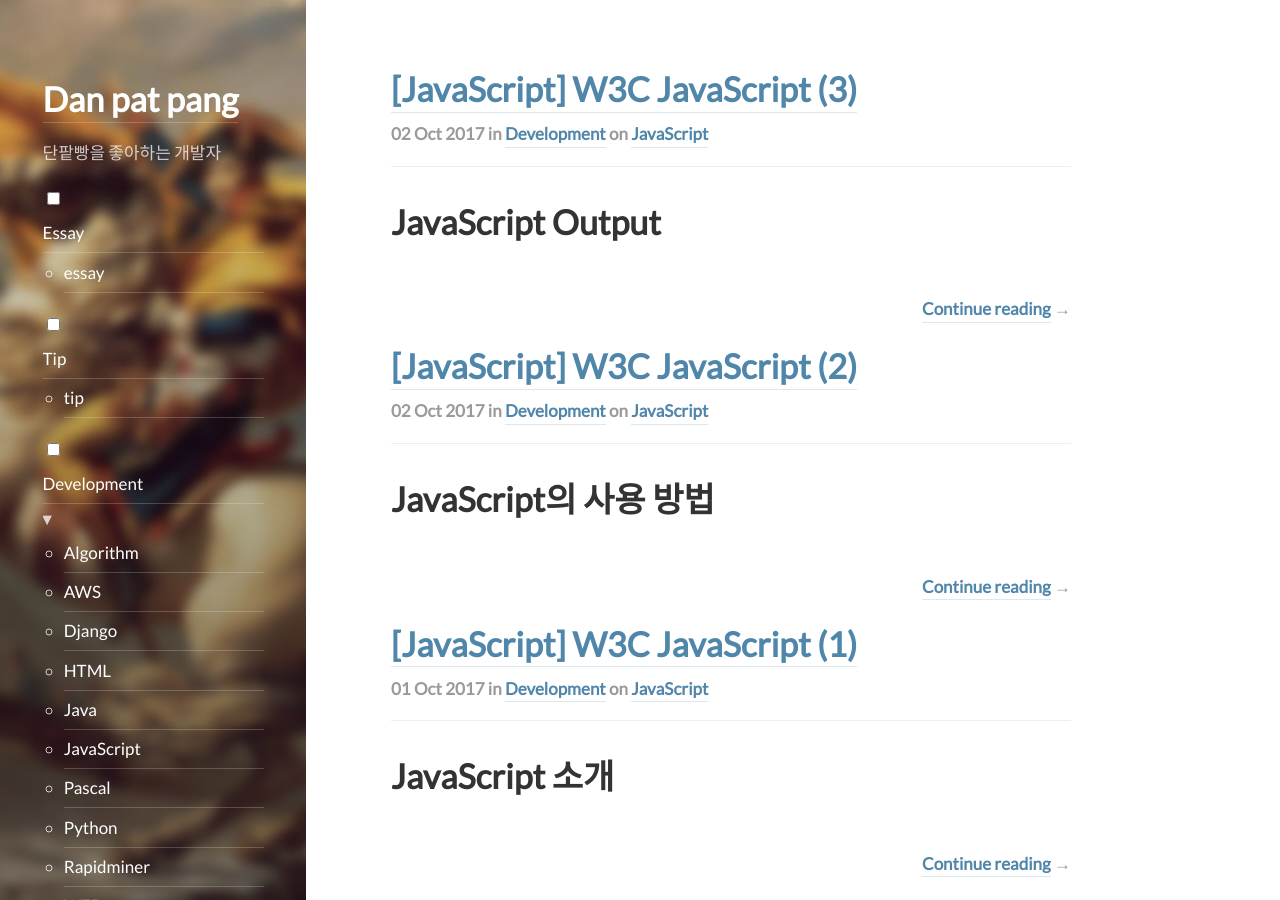
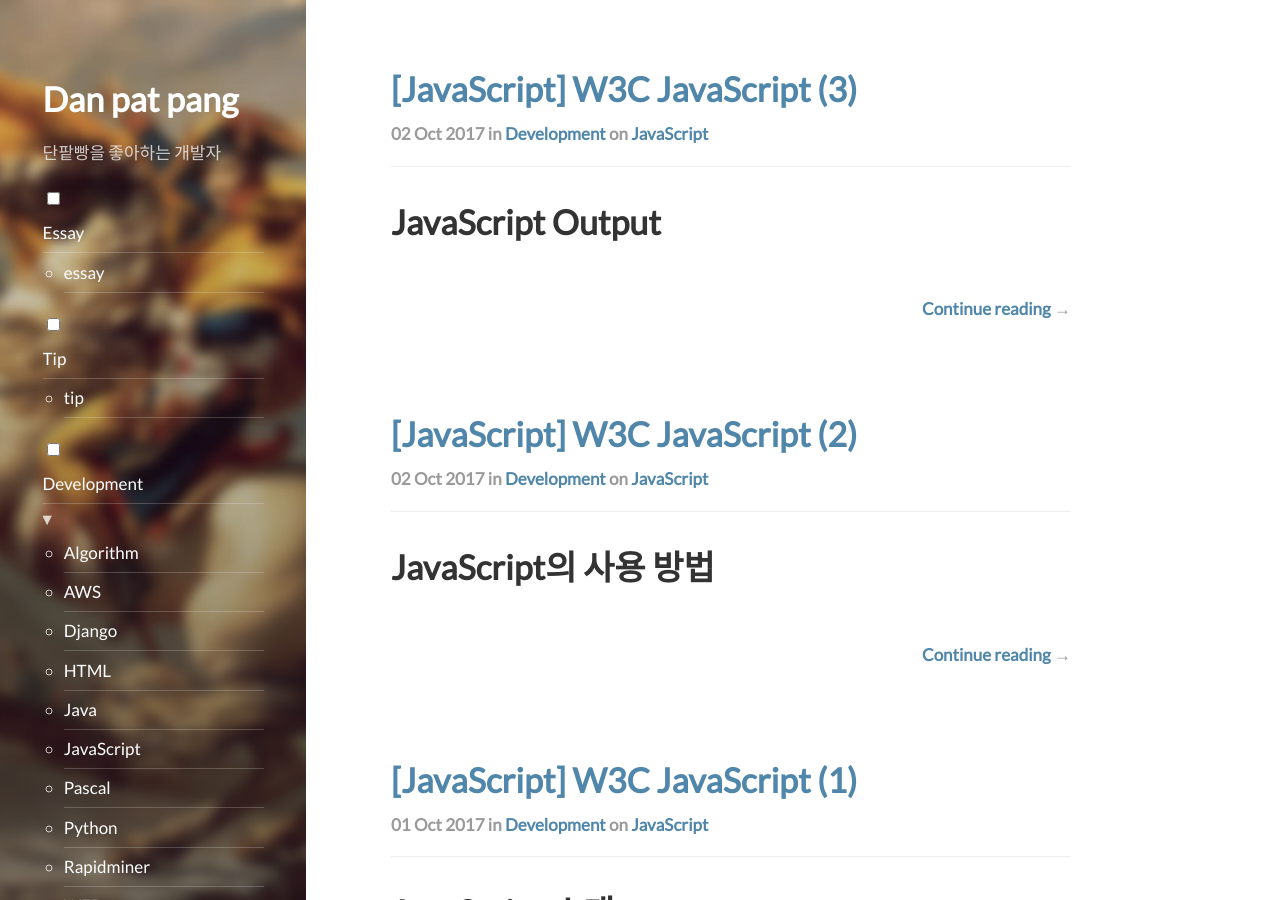
Before and after one commit to Danpatpang/Danpatpang.github.io, a Jekyll site: the page built from index.html, in a window 1280 px wide and 900 px high. Built offline with Jekyll 4.4.1, drawn with Linux system fonts in a browser that asks for light colours; some web fonts are replaced; the list of posts is cut into pages by our own code.

Commit message:
update CSS

```diff
--- a/_sass/hydejack/_base-inline.scss
+++ b/_sass/hydejack/_base-inline.scss
@@ -16,7 +16,6 @@ body, main {
 @media screen {
   body::before {
     content: '';
-    width: .5rem;
     background: $border-color;
     position: absolute;
     left: 0;
@@ -76,7 +75,7 @@ body, main {
 a, .a {
   position: relative;
   padding-bottom: .15rem;
-  border-bottom: 1px solid;
+  border-style: hidden;
   // transition: color 500ms, border-color 250ms ease;
   //
   // &:hover, &:focus {
@@ -139,5 +138,5 @@ h1, h2, h3, h4, h5, h6 {
 }
 
 .mb6 {
-  margin-bottom: 6rem;
+  margin-bottom: 10rem;
 }
--- a/_sass/hydejack/_base.scss
+++ b/_sass/hydejack/_base.scss
@@ -67,6 +67,7 @@ body, main {
   overflow: hidden;
   clip: rect(0,0,0,0);
   border: 0;
+  background: red;
 }
 
 // .clearfix, .clearafter::after {
@@ -126,6 +127,16 @@ a, .a {
   margin-top: 3rem;
 }
 
+.author-body {
+  display: flex;
+}
+
+.author-body-description {
+  display: flex;
+  flex-direction: column;
+  justify-content: center;
+}
+
 // .fade-in {
 //   animation-duration: 500ms;
 //   animation-name: fade-in;
--- a/_sass/hydejack/_content-inline.scss
+++ b/_sass/hydejack/_content-inline.scss
@@ -5,28 +5,33 @@
   padding: 5rem 1rem 12rem;
 
   @media screen {
-    max-width: 38rem;
-    padding-left: 1.5rem;
     min-height: 100vh;
   }
 
   @media screen and (min-width: $break-point-2) {
+    padding: 4rem 1rem 12rem;
+    margin-left: 19rem;
+    margin-right:3rem;
+  }
+
+  @media screen and (min-width: $break-point-3) {
     max-width: 42rem;
-    padding: 4rem 1rem 12rem;
-    margin-left: 22rem;
-    margin-right: 4rem;
+    margin-left: 21rem;
   }
 
   @media screen and (min-width: $break-point-4) {
+    float:left;
+    width:100%;
     margin-left: 22rem;
-    margin-right: 4rem;
+    margin-right:5rem;
   }
 
   @media screen and (min-width: $break-point-5) {
-    max-width: 48rem;
+    max-width: 44rem;
   }
 
   @media screen and (min-width: $break-point-dynamic) {
-    margin: auto;
+      margin-left: 25rem;
+      margin-right:8rem;
   }
 }
--- a/_sass/hydejack/_drawer-inline.scss
+++ b/_sass/hydejack/_drawer-inline.scss
@@ -5,12 +5,9 @@
 
   .y-drawer-content {
     width: 18rem;
-    left: -17.5rem;
+    left: -18rem;
     z-index: 3;
 
-    @media (min-width: $break-point-dynamic) {
-      width: $dynamic-width;
-    }
   }
 
   // header, body::before {
--- a/_sass/hydejack/_social-inline.scss
+++ b/_sass/hydejack/_social-inline.scss
@@ -12,7 +12,6 @@
 
     > li {
       float: left;
-      margin: 0 .25rem;
 
       > a {
         display: inline-block;
--- a/_sass/hydejack/_social.scss
+++ b/_sass/hydejack/_social.scss
@@ -34,3 +34,23 @@
     // }
   }
 }
+
+.share {
+  text-align: right;
+
+  span {
+    margin-right:12px;
+    font-size:28px;
+  }
+
+  @media screen and (min-width: $break-point-3) {
+    span {
+      font-size:30px;
+    }
+  }
+
+}
+
+.share-body {
+  float:right;
+}
```
